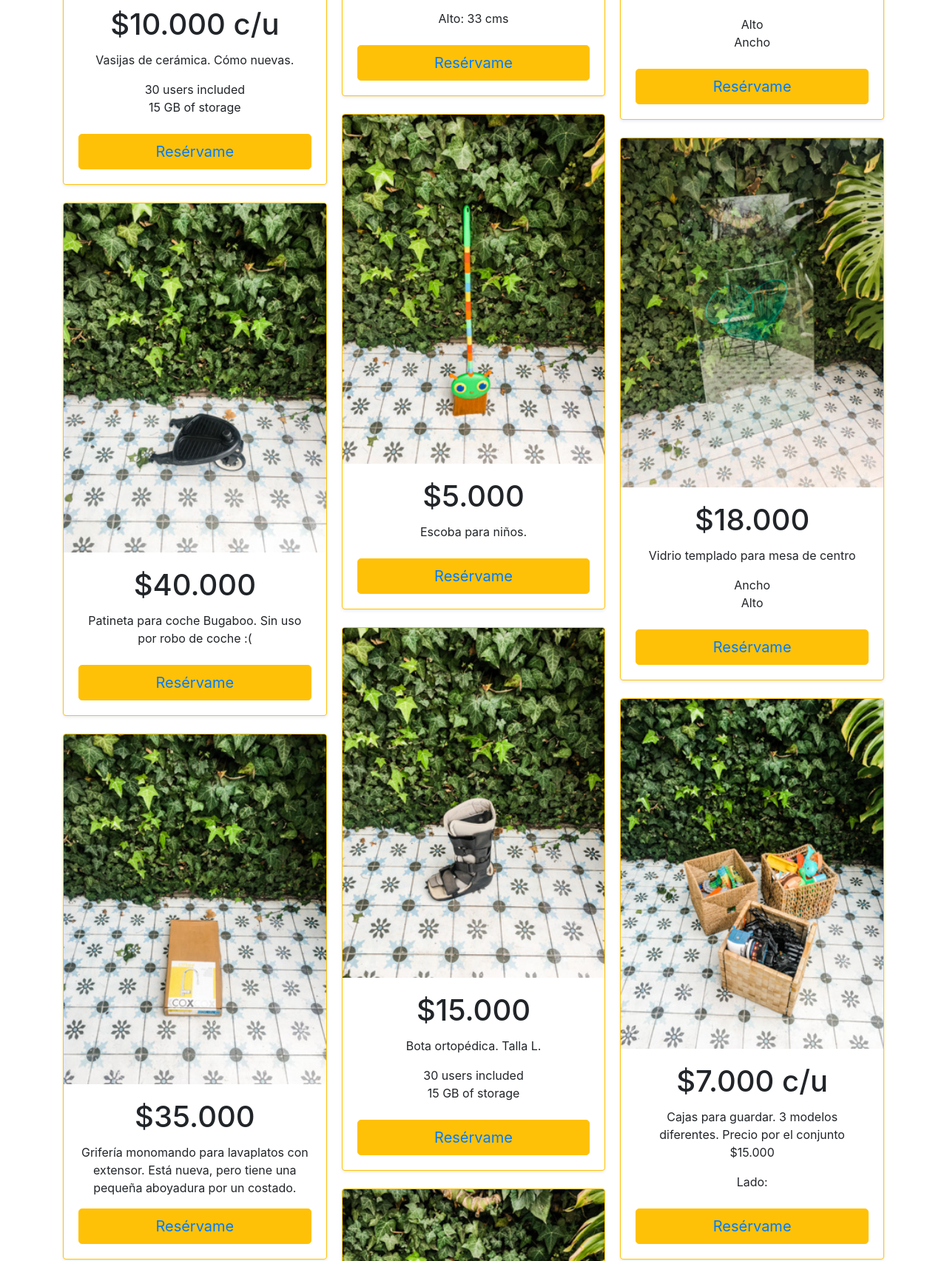
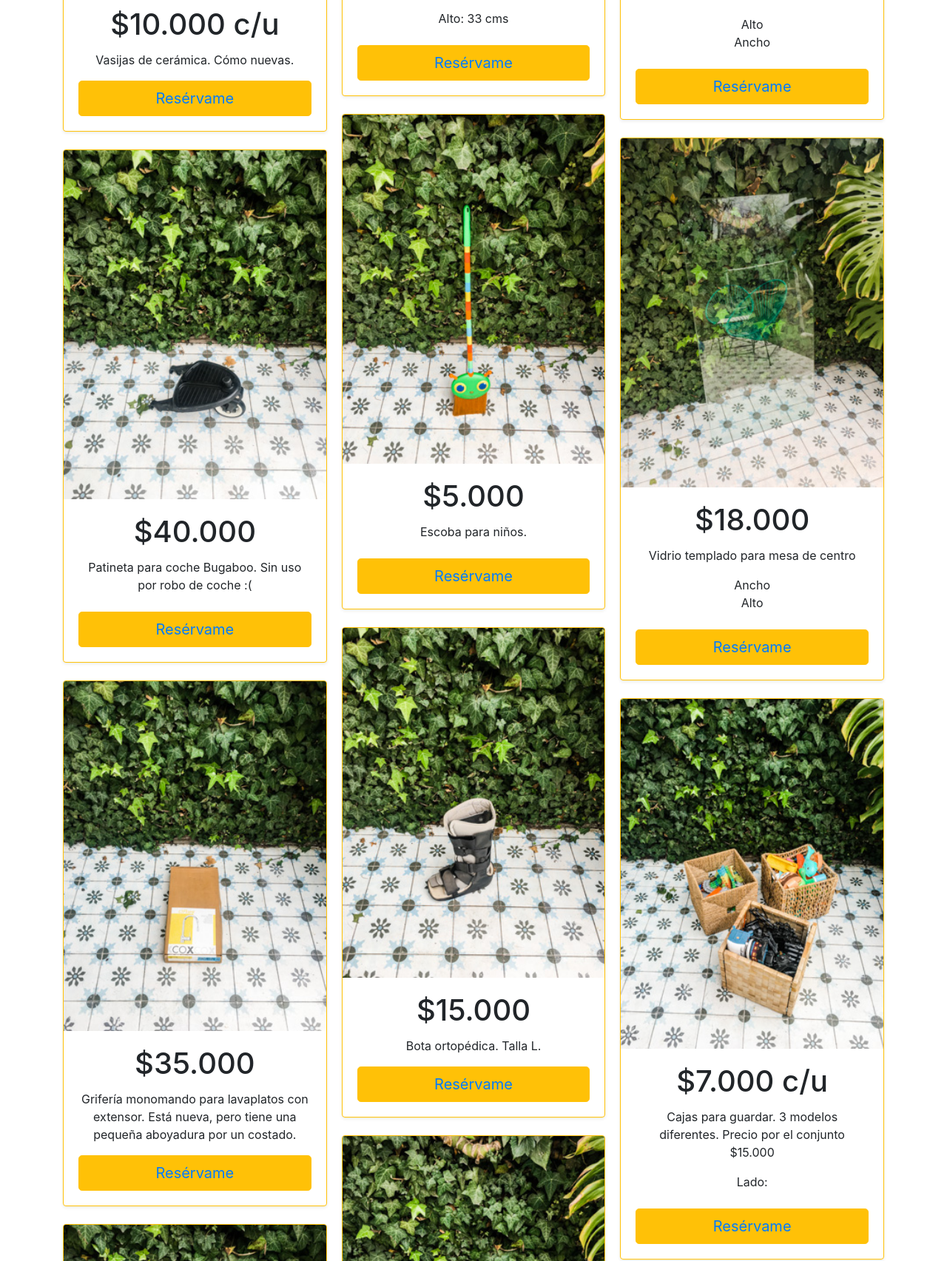
Before and after one commit to zeube/venta-garage, a plain HTML site: page index.html in a window 1280 px wide. Shown: the part 3768-5473 px from the top of the page at 74% size. Drawn offline with nearby package versions, Linux system fonts and the light colour scheme; a script that the page names is missing.

Commit message:
nueva corrección

```diff
--- a/index.html
+++ b/index.html
@@ -86,10 +86,6 @@
           <div class="card-body">
             <h1 class="card-title pricing-card-title">$10.000 c/u</h1>
             <p class="card-text">Vasijas de cerámica. Cómo nuevas.</p>
-            <ul class="list-unstyled mt-3 mb-4">
-              <li>30 users included</li>
-              <li>15 GB of storage</li>
-            </ul>
             <button type="button" class="btn btn-lg btn-block btn-warning"><a href="mailto:cvaldesr@uc.cl?subject=lo_quiero!">Resérvame</a></button>
           </div>
         </div>
@@ -263,10 +259,6 @@
           <div class="card-body">
             <h1 class="card-title pricing-card-title">$15.000</h1>
             <p class="card-text">Bota ortopédica. Talla L.</p>
-            <ul class="list-unstyled mt-3 mb-4">
-              <li>30 users included</li>
-              <li>15 GB of storage</li>
-            </ul>
             <button type="button" class="btn btn-lg btn-block btn-warning"><a href="mailto:cvaldesr@uc.cl?subject=lo_quiero!">Resérvame</a></button>
           </div>
         </div>
@@ -442,10 +434,6 @@
           <div class="card-body">
             <h1 class="card-title pricing-card-title">$120.000</h1>
             <p class="card-text">Reciever JVC</p>
-            <ul class="list-unstyled mt-3 mb-4">
-              <li>30 users included</li>
-              <li>15 GB of storage</li>
-            </ul>
             <button type="button" class="btn btn-lg btn-block btn-warning"><a href="mailto:cvaldesr@uc.cl?subject=lo_quiero!">Resérvame</a></button>
           </div>
         </div>
```
